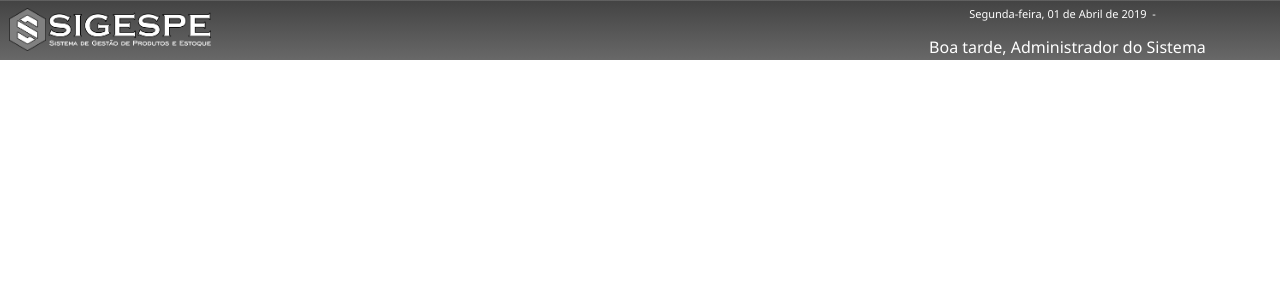
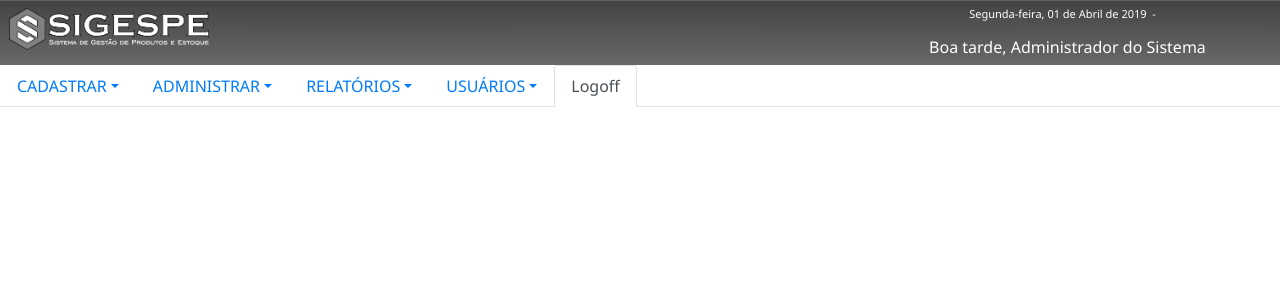
Before and after one commit to RaphaelAugusto1989/sigespe, a PHP site: page /head.php in a window 1280 px wide. Shown: the top 300 px of the page. Run offline with PHP 8.4, Linux system fonts and the light colour scheme; some libraries are stand-ins or nearby versions.

Commit message:
continuação da atualização

```diff
--- a/css/style.css
+++ b/css/style.css
@@ -17,7 +17,7 @@ body {
 	font-family: Segoe, "Segoe UI", "DejaVu Sans", "Trebuchet MS", Verdana, sans-serif;
 }
 .top {
-	height: 60px;
+	height: 65px;
 	color: #CB0003;
 	background-color: #434343;
 	background: -webkit-linear-gradient(#434343, #686868);
@@ -26,6 +26,10 @@ body {
   	background: -ms-linear-gradient(#434343, #686868);
   	background: linear-gradient(#434343, #686868);
   	box-shadow: inset 0 1px 0 rgba(255, 255, 255, 0.15);
+}
+
+.logo {
+	max-width: 200px;
 }
 
 #nome {
--- a/footer.php
+++ b/footer.php
@@ -2,4 +2,8 @@
 	<script src="js/jquery.min.js"></script>
 	<script src="js/scripts.js"></script>
 	<script src="js/bootstrap.js"></script>
+
+	<!--<script src="https://code.jquery.com/jquery-3.2.1.slim.min.js" integrity="sha384-KJ3o2DKtIkvYIK3UENzmM7KCkRr/rE9/Qpg6aAZGJwFDMVNA/GpGFF93hXpG5KkN" crossorigin="anonymous"></script>
+	<script src="https://cdnjs.cloudflare.com/ajax/libs/popper.js/1.12.9/umd/popper.min.js" integrity="sha384-ApNbgh9B+Y1QKtv3Rn7W3mgPxhU9K/ScQsAP7hUibX39j7fakFPskvXusvfa0b4Q" crossorigin="anonymous"></script>
+	<script src="https://maxcdn.bootstrapcdn.com/bootstrap/4.0.0/js/bootstrap.min.js" integrity="sha384-JZR6Spejh4U02d8jOt6vLEHfe/JQGiRRSQQxSfFWpi1MquVdAyjUar5+76PVCmYl" crossorigin="anonymous"></script>-->
 </html>
--- a/head.php
+++ b/head.php
@@ -11,7 +11,7 @@
 <body onload="startTime()">
 <div class="row top">
 	<div class="col col-md-2 p-2 ml-3">
-		<img src="img/logo.png" class="img-fluid">
+		<img src="img/logo.png" class="img-fluid logo">
 	</div>
 	<div class="col col-md-3">
 	</div>
@@ -38,3 +38,51 @@
 		<div id="nome">Boa tarde, Administrador do Sistema </div>
 	</div>
 </div>
+<ul class="nav nav-tabs">
+  <li class="nav-item dropdown">
+    <a class="nav-link dropdown-toggle" data-toggle="dropdown" href="#" role="button" aria-haspopup="true" aria-expanded="false">CADASTRAR</a>
+    <div class="dropdown-menu">
+      	<a href="#" class="dropdown-item">Pedidos</a>
+		<a href="#" class="dropdown-item">Fornecedor</a>
+		<a href="#" class="dropdown-item">Lojas</a>
+		<a href="#" class="dropdown-item">Produtos</a>
+		<a href="#" class="dropdown-item">Cotas</a>
+		<a href="#" class="dropdown-item">Condições de Pagamento</a>
+    </div>
+  </li>
+  <li class="nav-item dropdown">
+    <a class="nav-link dropdown-toggle" data-toggle="dropdown" href="#" role="button" aria-haspopup="true" aria-expanded="false">ADMINISTRAR</a>
+    <div class="dropdown-menu">
+      	<a href="#" class="dropdown-item">Pedidos</a>
+		<a href="#" class="dropdown-item">Fornecedor</a>
+		<a href="#" class="dropdown-item">Lojas</a>
+		<a href="#" class="dropdown-item">Produtos</a>
+		<a href="#" class="dropdown-item">Cotas</a>
+		<a href="#" class="dropdown-item">Condições de Pagamento</a>
+    </div>
+  </li>
+  <li class="nav-item dropdown">
+    <a class="nav-link dropdown-toggle" data-toggle="dropdown" href="#" role="button" aria-haspopup="true" aria-expanded="false">RELATÓRIOS</a>
+    <div class="dropdown-menu">
+      	<a href="#" class="dropdown-item">Pedidos</a>
+		<a href="#" class="dropdown-item">Fornecedor</a>
+		<a href="#" class="dropdown-item">Lojas</a>
+		<a href="#" class="dropdown-item">Produtos</a>
+		<a href="#" class="dropdown-item">Cotas</a>
+		<a href="#" class="dropdown-item">Condições de Pagamento</a>
+    </div>
+  </li>
+  <li class="nav-item dropdown">
+    <a class="nav-link dropdown-toggle" data-toggle="dropdown" href="#" role="button" aria-haspopup="true" aria-expanded="false">USUÁRIOS</a>
+    <div class="dropdown-menu">
+      	<a href="#" class="dropdown-item">Dados</a>
+		<a href="#" class="dropdown-item">Alterar Senha</a>
+		<a href="#" class="dropdown-item">Cadastrar Usuário</a>
+		<a href="#" class="dropdown-item">Usuários Cadastrados</a>
+		<a href="#" class="dropdown-item">Fazer BKP do Banco de Dados</a>
+    </div>
+  </li>
+  <li class="nav-item">
+    <a class="nav-link active" href="#">Logoff</a>
+  </li>
+</ul>
```
